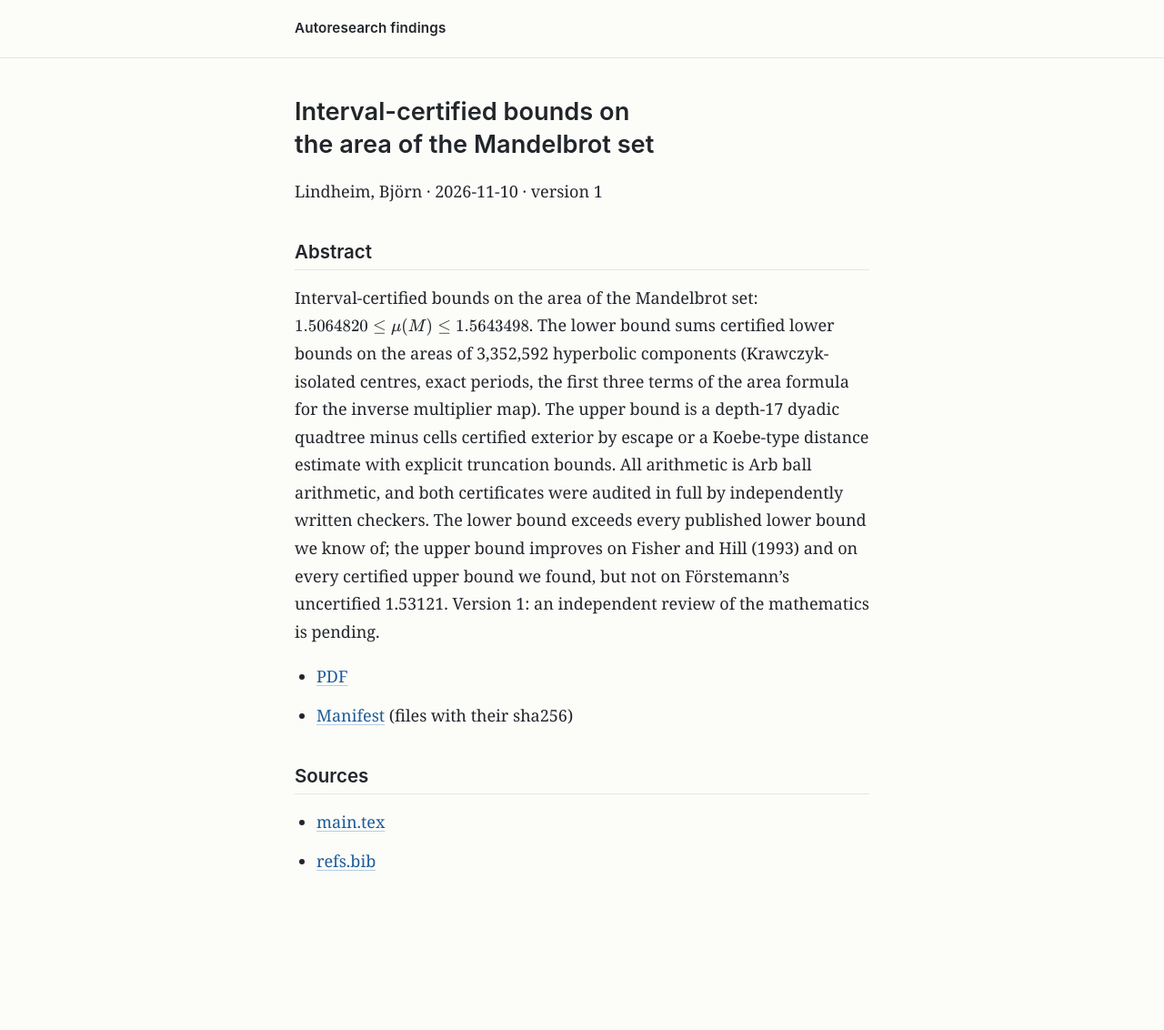
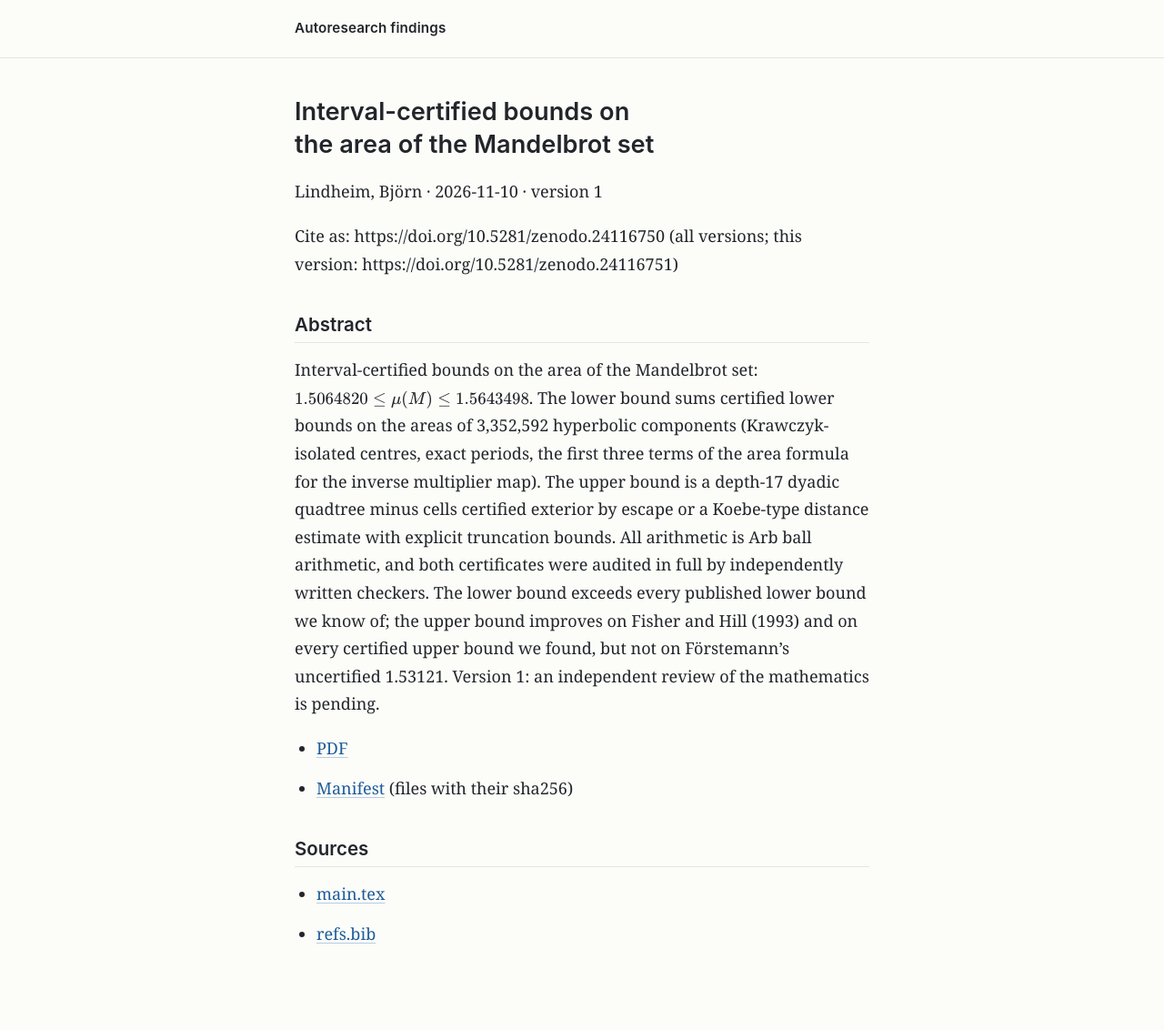
Before and after one commit to kodakodapa/autoresearch-findings, a Jekyll site: the page built from papers/mandelbrot-area-certified-bounds.md, in a window 1280 px wide. Shown: the whole page at 91% size. Built offline with Jekyll 4.4.1, drawn with Linux system fonts in a browser that asks for light colours; before the commit the page ends 1052 px from its top, so only the background shows below that.

Commit message:
Record Zenodo DOI of paper mandelbrot-area-certified-bounds

```diff
--- a/papers/mandelbrot-area-certified-bounds.md
+++ b/papers/mandelbrot-area-certified-bounds.md
@@ -1,12 +1,14 @@
 ---
 layout: default
 title: "Interval-certified bounds on the area of the Mandelbrot set"
-scholar: {"citation_title": "Interval-certified bounds on the area of the Mandelbrot set", "citation_author": "Lindheim, Bj\u00f6rn", "citation_publication_date": "2026/11/10", "citation_abstract_html_url": "https://kodakodapa.github.io/autoresearch-findings/papers/mandelbrot-area-certified-bounds.html", "citation_pdf_url": "https://kodakodapa.github.io/autoresearch-findings/papers/mandelbrot-area-certified-bounds/paper.pdf"}
+scholar: {"citation_title": "Interval-certified bounds on the area of the Mandelbrot set", "citation_author": "Lindheim, Bj\u00f6rn", "citation_publication_date": "2026/11/10", "citation_abstract_html_url": "https://kodakodapa.github.io/autoresearch-findings/papers/mandelbrot-area-certified-bounds.html", "citation_pdf_url": "https://kodakodapa.github.io/autoresearch-findings/papers/mandelbrot-area-certified-bounds/paper.pdf", "citation_doi": "10.5281/zenodo.24116751"}
 ---
 
 # {% raw %}Interval-certified bounds on the area of the Mandelbrot set{% endraw %}
 
 Lindheim, Björn · 2026-11-10 · version 1
+
+Cite as: https://doi.org/10.5281/zenodo.24116750 (all versions; this version: https://doi.org/10.5281/zenodo.24116751)
 
 ## Abstract
 
```
Also changed, not shown: papers/mandelbrot-area-certified-bounds/manifest.json.
